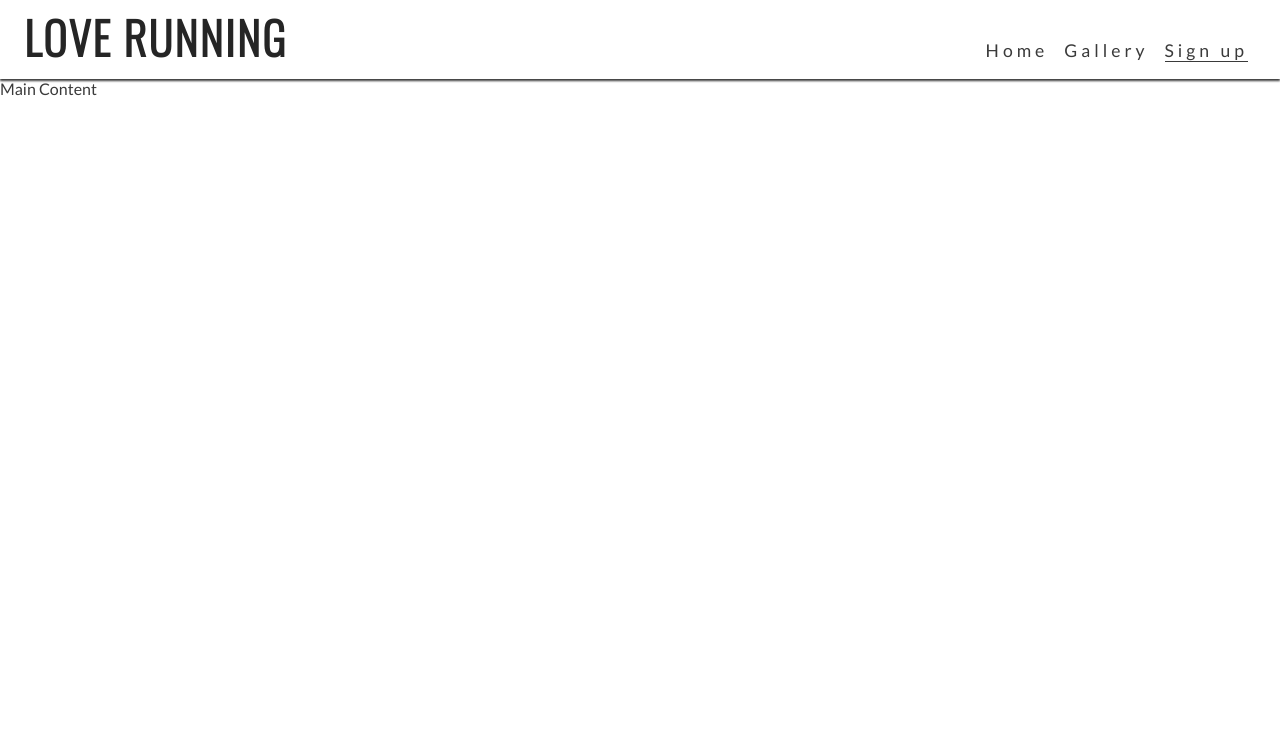
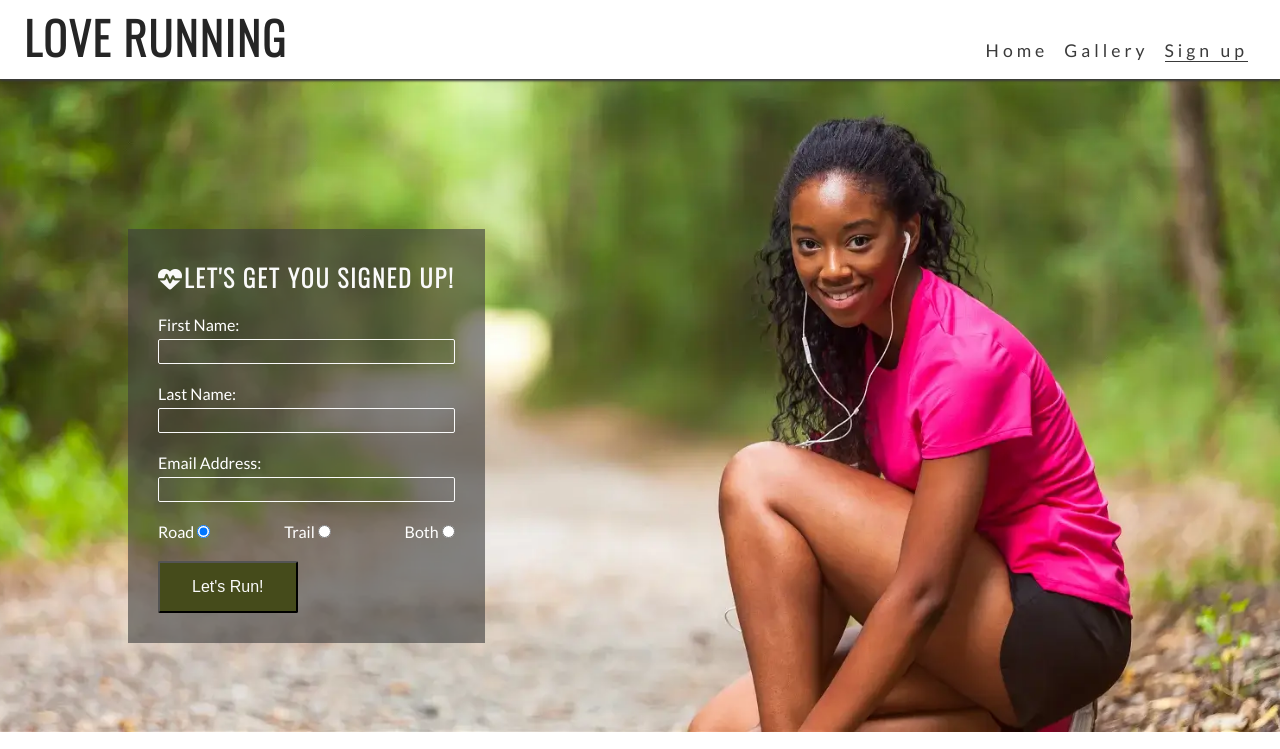
Before and after one commit to Malstrom123/love-running, a plain HTML site: page signup.html in a window 1280 px wide. Shown: the top 749 px of the page. Drawn offline with nearby package versions, Linux system fonts and the light colour scheme.

Commit message:
Fixed my signup page with image, icons and fonts

```diff
--- a/assets/css/style.css
+++ b/assets/css/style.css
@@ -214,6 +214,65 @@ main {
         column-count: 2;
         column-gap: 0;
     }
+
+    /* Main Content */
+    main {
+        /* Enlarge main element to push footer down */
+        flex: 1 0 auto;
+        /* Add margin at the top to prevent content from being covered by the header */
+        margin-top: 47px;
+        /* Enable flex properties for child elements */
+        display: flex;
+        flex-direction: column;
+    }
+
+}
+
+/* Form */
+
+#signup {
+    background-image: url("../images/signup-image.webp");
+    background-size: cover;
+    background-position: 75%;
+    padding: 20px 10% 0 10%;
+    flex-grow: 1;
+}
+
+#signup-form {
+    color: #ffffff;
+    background-color: rgba(60, 60, 60, 0.6);
+    padding: 30px;
+}
+
+#signup-form > h2 {
+    color: #fafafa;
+    margin-bottom: 20px;
+}
+
+.text-input {
+    background: transparent;
+    color: #fafafa;
+    width: 100%;
+    height: 25px;
+    margin: 5px 0 20px 0;
+    border: 1px solid #fafafa;
+    border-radius: 2px;
+    padding: 0 5px;
+}
+
+.radio-buttons {
+    width: 100%;
+    display: flex;
+    justify-content: space-between;
+}
+
+.join-button {
+    margin-top: 20px;
+    border-radius: 2px;
+    padding: 15px 32px;
+    font-size: 100%;
+    background-color: #454b1b;
+    color: #fafafa;
 }
 
 /* Media query: tablets & larger (768px and up) */
@@ -278,6 +337,28 @@ main {
         column-count: 3;
     }
 
+    /* Form */
+    #signup {
+        background-position: center;
+        position: relative;
+    }
+
+    #signup-form {
+        max-width: 400px;
+        position: absolute;
+        left: 10%;
+        top: 150px;
+    }
+
+    .text-input:hover {
+        border-color: #f16c6b;
+    }
+
+    .join-button:hover {
+        background-color: #fafafa;
+        color: #454b1b;
+    }
+
 }
 
 /* Large device (laptops and desktops, 992px and up) */
--- a/signup.html
+++ b/signup.html
@@ -26,7 +26,8 @@
             <h1 id="logo">Love Running</h1>
         </a>
         <input type="checkbox" id="nav-toggle" name="nav-toggle">
-        <label for="nav-toggle" class="nav-toggle-label">X</label>
+        <label for="nav-toggle" class="nav-toggle-label"> <i class="fa-solid fa-bars"></i>
+        </label>
         <nav>
             <ul id="menu">
                 <li><a href="index.html">Home</a></li>
@@ -37,7 +38,44 @@
     </header>
 
     <!-- Main Content -->
-    <main>Main Content</main>
+    <main>
+        <section id="signup">
+            <form id="signup-form" method="POST" action="https://formdump.codeinstitute.net">
+                <h2> <i class="fa-solid fa-heart-pulse"></i>Let's get you signed up!</h2>
+
+                <label for="first-name">First Name:</label>
+                <input type="text" id="first-name" name="first-name" class="text-input" required>
+
+                <br>
+
+                <label for="last-name">Last Name:</label>
+                <input type="text" id="last-name" name="last-name" class="text-input" required>
+
+                <br>
+
+                <label for="email">Email Address:</label>
+                <input type="email" name="email" id="email" class="text-input" required>
+
+                <br>
+
+                <div class="radio-buttons">
+                    <div>
+                        <label for="road">Road</label>
+                        <input type="radio" name="running_preference" id="road" value="road" required checked>
+                    </div>
+                    <div>
+                        <label for="trail">Trail</label>
+                        <input type="radio" name="running_preference" id="trail" value="trail" required>
+                    </div>
+                    <div>
+                        <label for="both">Both</label>
+                        <input type="radio" name="running_preference" id="both" value="both" required>
+                    </div>
+                </div>
+                <button type="submit" class="join-button">Let's Run!</button>
+            </form>
+        </section>
+    </main>
 
     <!-- Footer -->
     <footer>
```
Also changed, not shown: assets/images/signup-image.webp (added).
